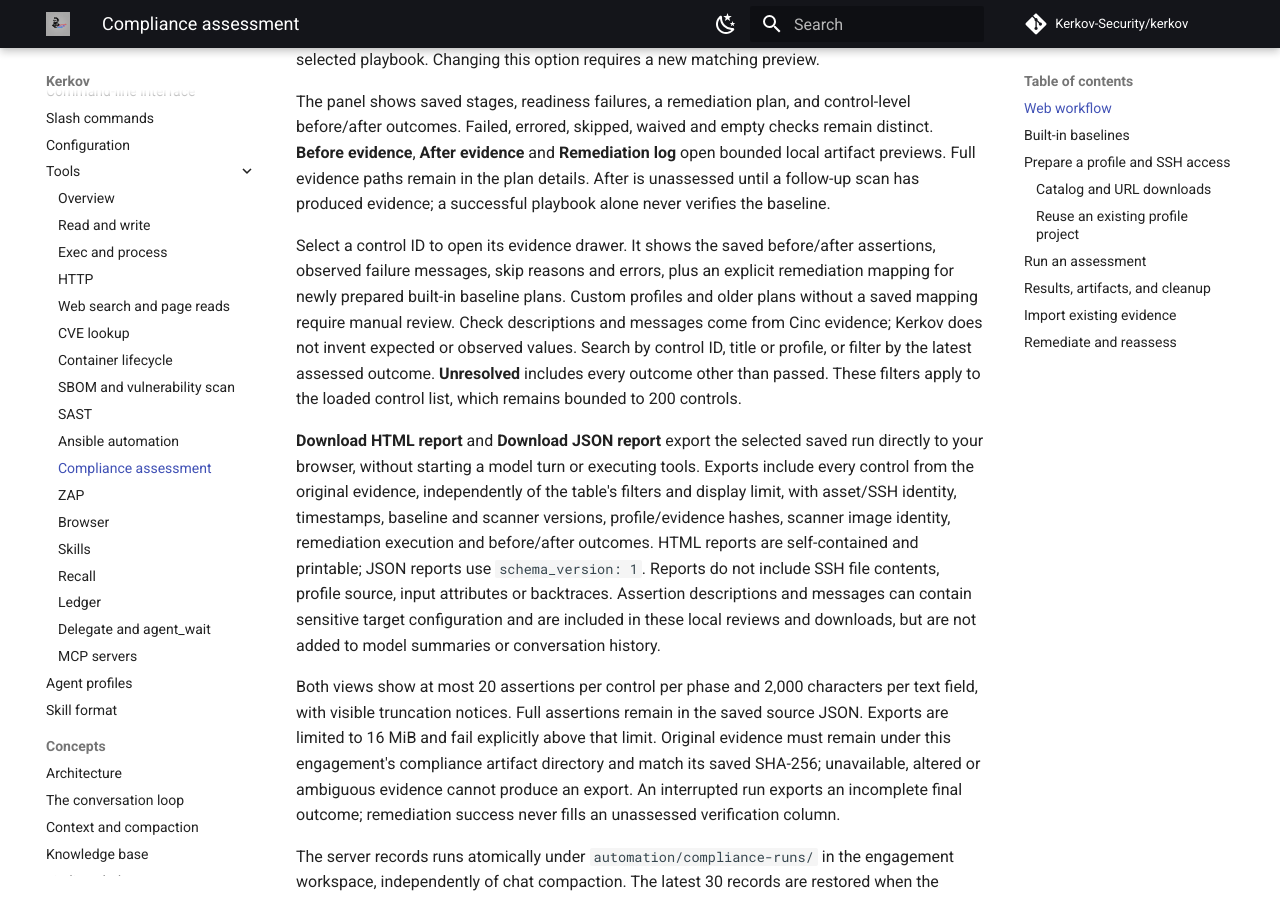
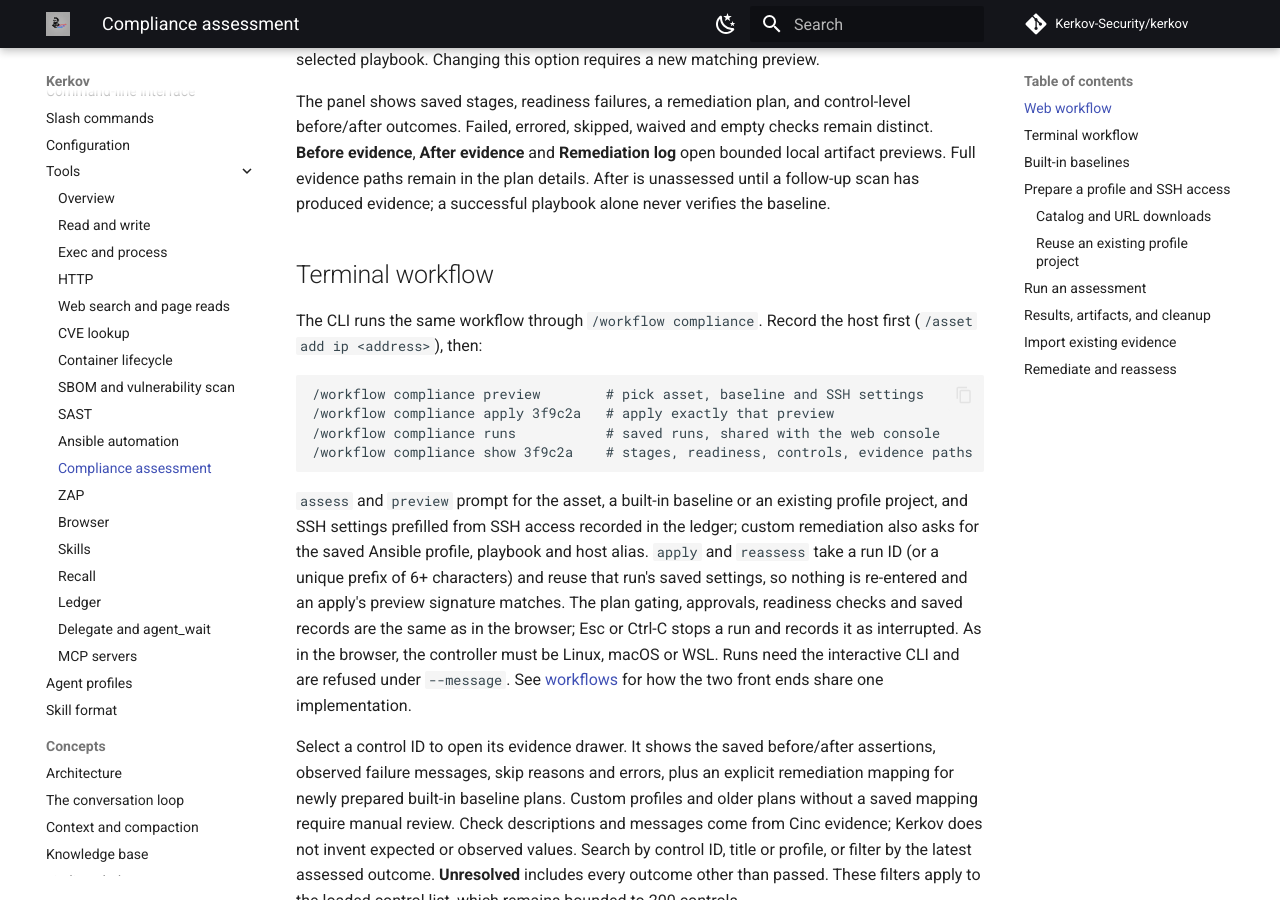
Before and after one commit to Kerkov-Security/kerkov, an MkDocs documentation site: the page built from docs/reference/tools/compliance.md, in a window 1280 px wide and 900 px high, scrolled down 1132 px. Built offline with MkDocs 1.6.1 and Material for MkDocs 9.7.7, drawn with Linux system fonts in a browser that asks for light colours; comment, search, counter and statistics services are not loaded.

Commit message:
Document workflows as front-end neutral
A workflows concepts page covers the shared registry, the three prompt
layers, why the run context holds live getters, and how each front end binds
to ComplianceRun. The compliance reference gains a terminal workflow section,
the CLI reference notes that non-interactive runs refuse to start workflows,
and the web pages point at the shared implementation.

AGENTS.md replaces the web-only ComplianceRun bullet with the core layout and
its invariants, at a smaller size.

````diff
--- a/docs/reference/tools/compliance.md
+++ b/docs/reference/tools/compliance.md
@@ -53,6 +53,29 @@ checks remain distinct. **Before evidence**, **After evidence** and **Remediatio
 log** open bounded local artifact previews. Full evidence paths remain in the
 plan details. After is unassessed until a follow-up scan has produced evidence;
 a successful playbook alone never verifies the baseline.
+
+## Terminal workflow
+
+The CLI runs the same workflow through `/workflow compliance`. Record the host
+first (`/asset add ip <address>`), then:
+
+```text
+/workflow compliance preview        # pick asset, baseline and SSH settings
+/workflow compliance apply 3f9c2a   # apply exactly that preview
+/workflow compliance runs           # saved runs, shared with the web console
+/workflow compliance show 3f9c2a    # stages, readiness, controls, evidence paths
+```
+
+`assess` and `preview` prompt for the asset, a built-in baseline or an existing
+profile project, and SSH settings prefilled from SSH access recorded in the
+ledger; custom remediation also asks for the saved Ansible profile, playbook and
+host alias. `apply` and `reassess` take a run ID (or a unique prefix of 6+
+characters) and reuse that run's saved settings, so nothing is re-entered and an
+apply's preview signature matches. The plan gating, approvals, readiness checks
+and saved records are the same as in the browser; Esc or Ctrl-C stops a run and
+records it as interrupted. As in the browser, the controller must be Linux, macOS
+or WSL. Runs need the interactive CLI and are refused under `--message`. See [workflows](../../concepts/workflows.md) for how the two front
+ends share one implementation.
 
 Select a control ID to open its evidence drawer. It shows the saved before/after
 assertions, observed failure messages, skip reasons and errors, plus an explicit
--- a/mkdocs.yml
+++ b/mkdocs.yml
@@ -134,6 +134,7 @@ nav:
       - Context and compaction: concepts/context-and-compaction.md
       - Knowledge base: concepts/knowledge-base.md
       - Findings ledger: concepts/findings-ledger.md
+      - Workflows: concepts/workflows.md
       - Agent subsystem: concepts/agent-subsystem.md
       - Process management: concepts/process-management.md
       - MCP client: concepts/mcp-client.md
````
Also changed, not shown: AGENTS.md (+6 -6 lines), docs/concepts/web-architecture.md (+3 -1 lines), docs/concepts/workflows.md (added, +84 -0 lines), docs/guides/web-console.md (+3 -1 lines), docs/reference/cli.md (+4 -0 lines).
